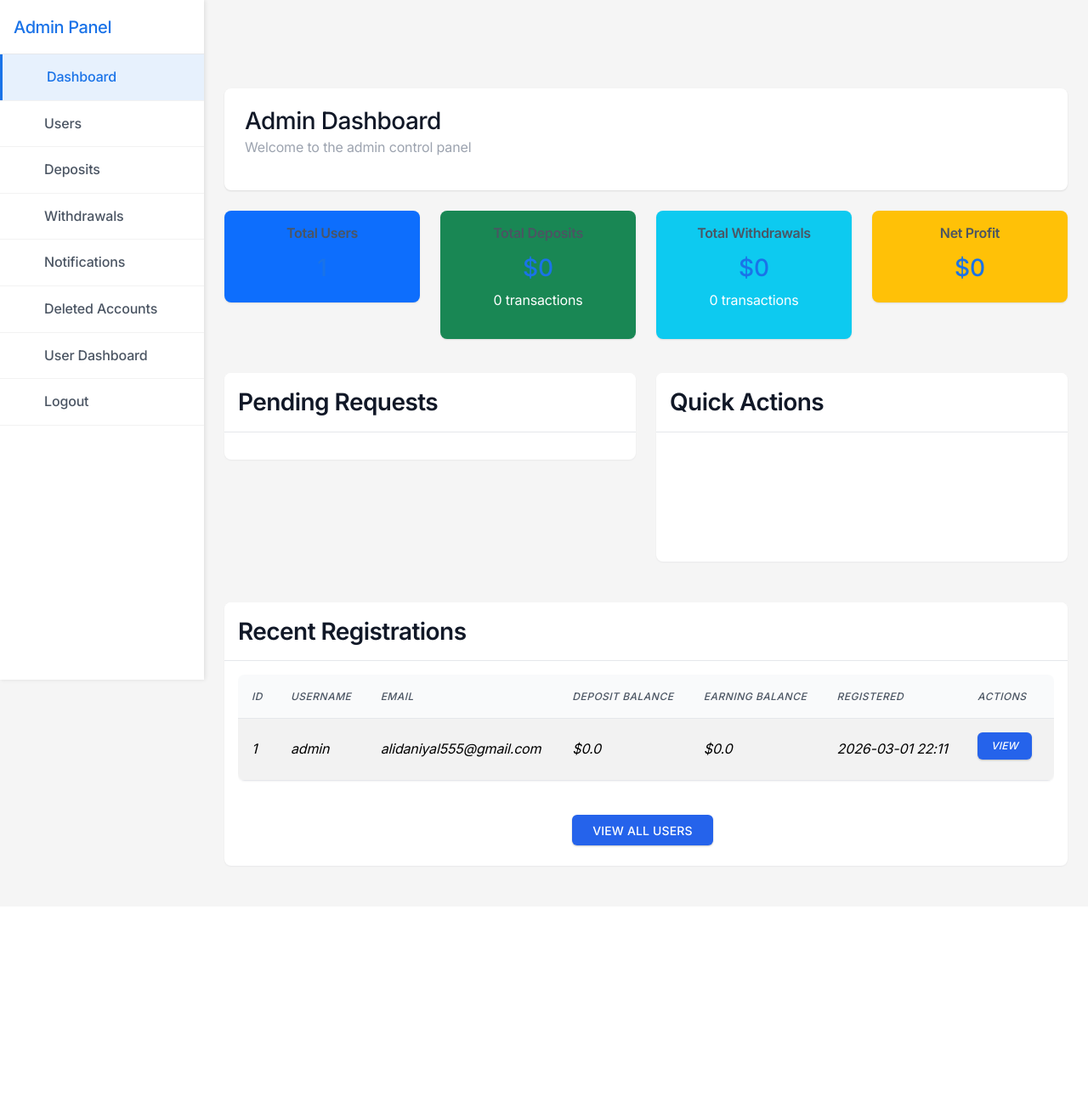
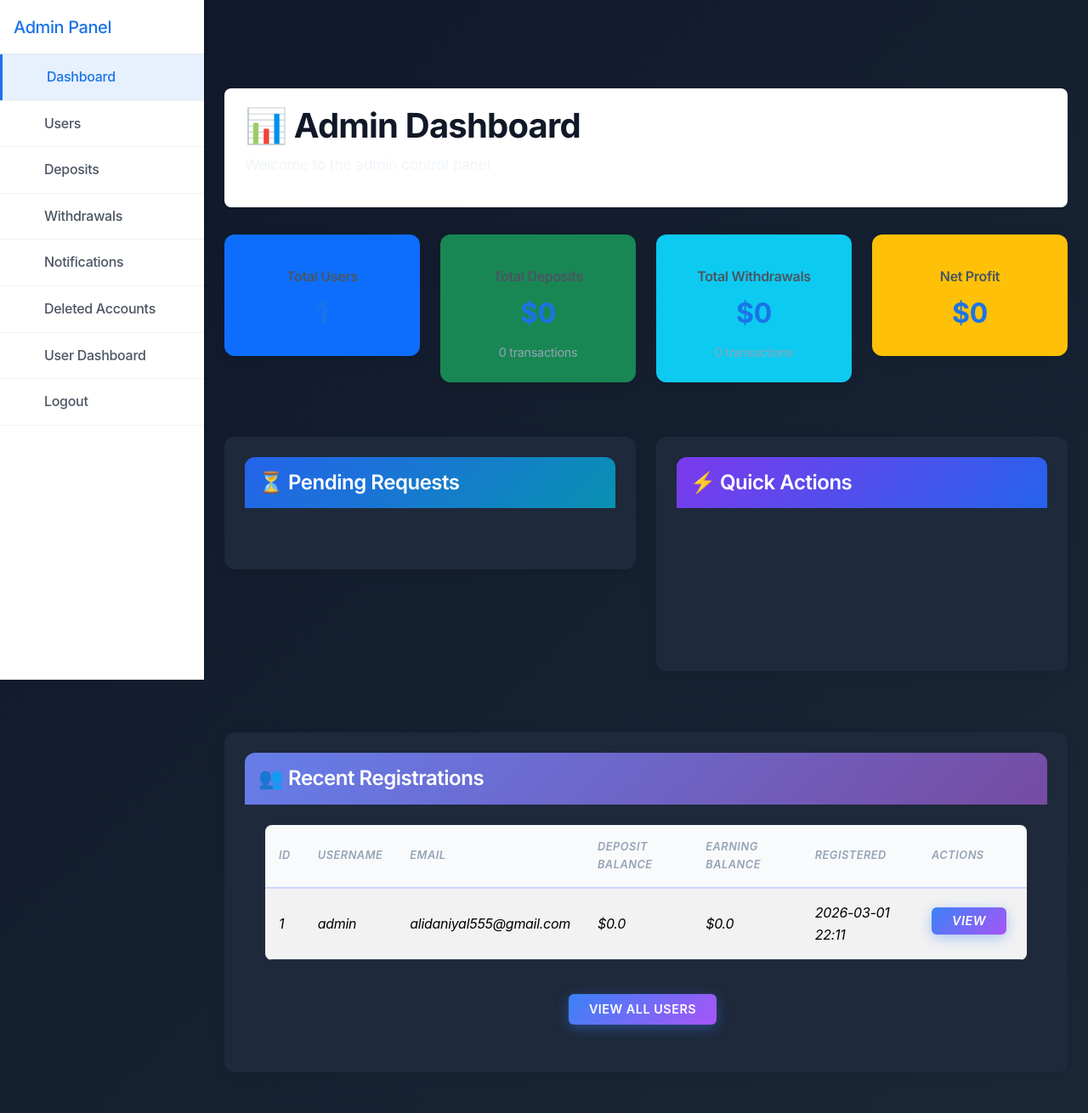
Before and after one commit to alimoonbusiness135-creat/nvestment-Platform, a Flask app: page /admin in a window 1280 px wide. Shown: the whole page at 85% size. Before the commit the page ends 1021 px from the top, so only its background shows below. Run offline with Flask 3, Linux system fonts and the light colour scheme; a user stored in the database is signed in; some libraries are stand-ins or nearby versions.

Commit message:
🎨 Apply modern CSS/JS to admin panel and improve dashboard UI

```diff
--- a/templates/admin/base.html
+++ b/templates/admin/base.html
@@ -8,6 +8,9 @@
     <link rel="stylesheet" href="{{ url_for('static', filename='css/all.min.css') }}"> <!-- Font Awesome -->
     <link rel="stylesheet" href="{{ url_for('static', filename='css/style.css') }}">
     <link rel="stylesheet" href="{{ url_for('static', filename='css/admin.css') }}">
+    <!-- Modern Design System -->
+    <link rel="stylesheet" href="{{ url_for('static', filename='css/modern-dashboard.css') }}">
+    <link rel="stylesheet" href="{{ url_for('static', filename='css/modern-animations.css') }}">
 </head>
 <body class="admin-body">
     <button class="admin-sidebar-toggle" id="sidebar-toggle">
@@ -112,5 +115,7 @@
             });
         });
     </script>
+    <!-- Modern UI Script -->
+    <script src="{{ url_for('static', filename='js/modern-ui.js') }}"></script>
 </body>
 </html>
--- a/templates/admin/dashboard.html
+++ b/templates/admin/dashboard.html
@@ -3,66 +3,66 @@
 {% block title %}Admin Dashboard{% endblock %}
 
 {% block content %}
-<div class="admin-header">
-    <h1>Admin Dashboard</h1>
-    <p class="text-muted">Welcome to the admin control panel</p>
+<div class="admin-header animate-fade-in" style="margin-bottom: 2rem;">
+    <h1 style="font-size: 2.5rem; font-weight: 700; margin-bottom: 0.5rem;">📊 Admin Dashboard</h1>
+    <p class="text-muted" style="font-size: 1.1rem;">Welcome to the admin control panel</p>
 </div>
 
-<div class="row">
-    <div class="col-md-3">
-        <div class="statistic-card bg-primary text-white">
-            <div class="stat-icon"><i class="fas fa-users"></i></div>
-            <h4>Total Users</h4>
-            <p class="value">{{ total_users }}</p>
+<div class="row" style="margin-bottom: 2rem;">
+    <div class="col-md-3 mb-3">
+        <div class="statistic-card bg-primary text-white animate-slide-in" style="border-radius: 12px; padding: 1.5rem; box-shadow: 0 4px 15px rgba(0,0,0,0.1); transition: all 0.3s;">
+            <div class="stat-icon" style="font-size: 2.5rem; margin-bottom: 1rem;"><i class="fas fa-users"></i></div>
+            <h4 style="margin-bottom: 0.5rem; font-weight: 600;">Total Users</h4>
+            <p class="value" style="font-size: 2rem; font-weight: 700; margin: 0;">{{ total_users }}</p>
         </div>
     </div>
-    <div class="col-md-3">
-        <div class="statistic-card bg-success text-white">
-            <div class="stat-icon"><i class="fas fa-money-bill-wave"></i></div>
-            <h4>Total Deposits</h4>
-            <p class="value">${{ total_deposit_amount|round(2) }}</p>
-            <p class="count">{{ total_deposits }} transactions</p>
+    <div class="col-md-3 mb-3">
+        <div class="statistic-card bg-success text-white animate-slide-in" style="border-radius: 12px; padding: 1.5rem; box-shadow: 0 4px 15px rgba(0,0,0,0.1); transition: all 0.3s; animation-delay: 0.1s;">
+            <div class="stat-icon" style="font-size: 2.5rem; margin-bottom: 1rem;"><i class="fas fa-money-bill-wave"></i></div>
+            <h4 style="margin-bottom: 0.5rem; font-weight: 600;">Total Deposits</h4>
+            <p class="value" style="font-size: 2rem; font-weight: 700; margin: 0;">${{ total_deposit_amount|round(2) }}</p>
+            <p class="count" style="font-size: 0.9rem; margin: 0.5rem 0 0 0;">{{ total_deposits }} transactions</p>
         </div>
     </div>
-    <div class="col-md-3">
-        <div class="statistic-card bg-info text-white">
-            <div class="stat-icon"><i class="fas fa-hand-holding-usd"></i></div>
-            <h4>Total Withdrawals</h4>
-            <p class="value">${{ total_withdrawal_amount|round(2) }}</p>
-            <p class="count">{{ total_withdrawals }} transactions</p>
+    <div class="col-md-3 mb-3">
+        <div class="statistic-card bg-info text-white animate-slide-in" style="border-radius: 12px; padding: 1.5rem; box-shadow: 0 4px 15px rgba(0,0,0,0.1); transition: all 0.3s; animation-delay: 0.2s;">
+            <div class="stat-icon" style="font-size: 2.5rem; margin-bottom: 1rem;"><i class="fas fa-hand-holding-usd"></i></div>
+            <h4 style="margin-bottom: 0.5rem; font-weight: 600;">Total Withdrawals</h4>
+            <p class="value" style="font-size: 2rem; font-weight: 700; margin: 0;">${{ total_withdrawal_amount|round(2) }}</p>
+            <p class="count" style="font-size: 0.9rem; margin: 0.5rem 0 0 0;">{{ total_withdrawals }} transactions</p>
         </div>
     </div>
-    <div class="col-md-3">
-        <div class="statistic-card bg-warning text-white">
-            <div class="stat-icon"><i class="fas fa-percentage"></i></div>
-            <h4>Net Profit</h4>
-            <p class="value">${{ (total_deposit_amount - total_withdrawal_amount)|round(2) }}</p>
+    <div class="col-md-3 mb-3">
+        <div class="statistic-card bg-warning text-white animate-slide-in" style="border-radius: 12px; padding: 1.5rem; box-shadow: 0 4px 15px rgba(0,0,0,0.1); transition: all 0.3s; animation-delay: 0.3s;">
+            <div class="stat-icon" style="font-size: 2.5rem; margin-bottom: 1rem;"><i class="fas fa-percentage"></i></div>
+            <h4 style="margin-bottom: 0.5rem; font-weight: 600;">Net Profit</h4>
+            <p class="value" style="font-size: 2rem; font-weight: 700; margin: 0;">${{ (total_deposit_amount - total_withdrawal_amount)|round(2) }}</p>
         </div>
     </div>
 </div>
 
-<div class="row mt-4">
-    <div class="col-lg-6">
-        <div class="card">
-            <div class="card-header">
+<div class="row" style="margin-bottom: 2rem;">
+    <div class="col-lg-6 mb-3">
+        <div class="card animate-fade-in" style="border-radius: 12px; border: none; box-shadow: 0 4px 15px rgba(0,0,0,0.08);">
+            <div class="card-header" style="background: linear-gradient(135deg, var(--primary-color) 0%, var(--secondary-color) 100%); border-radius: 12px 12px 0 0; border: none;">
                 <div class="d-flex justify-content-between align-items-center">
-                    <h3 class="mb-0">Pending Requests</h3>
+                    <h3 class="mb-0" style="color: white; font-weight: 600;">⏳ Pending Requests</h3>
                 </div>
             </div>
-            <div class="card-body">
+            <div class="card-body" style="padding: 1.5rem;">
                 <div class="row">
                     <div class="col-md-6">
-                        <div class="alert alert-warning">
-                            <h4>Pending Deposits</h4>
-                            <p class="display-4">{{ pending_deposits }}</p>
-                            <a href="{{ url_for('admin_deposits', status='pending') }}" class="btn btn-warning btn-sm mt-2">View All</a>
+                        <div class="alert alert-warning" style="border-radius: 8px; padding: 1rem; border: none; background: rgba(255,193,7,0.1);">
+                            <h4 style="color: var(--warning-color); margin-bottom: 0.5rem;">Pending Deposits</h4>
+                            <p class="display-4" style="margin: 0; color: var(--warning-color); font-weight: 700;">{{ pending_deposits }}</p>
+                            <a href="{{ url_for('admin_deposits', status='pending') }}" class="btn btn-warning btn-sm mt-2" style="border-radius: 6px;">View All</a>
                         </div>
                     </div>
                     <div class="col-md-6">
-                        <div class="alert alert-warning">
-                            <h4>Pending Withdrawals</h4>
-                            <p class="display-4">{{ pending_withdrawals }}</p>
-                            <a href="{{ url_for('admin_withdrawals', status='pending') }}" class="btn btn-warning btn-sm mt-2">View All</a>
+                        <div class="alert alert-warning" style="border-radius: 8px; padding: 1rem; border: none; background: rgba(255,193,7,0.1);">
+                            <h4 style="color: var(--warning-color); margin-bottom: 0.5rem;">Pending Withdrawals</h4>
+                            <p class="display-4" style="margin: 0; color: var(--warning-color); font-weight: 700;">{{ pending_withdrawals }}</p>
+                            <a href="{{ url_for('admin_withdrawals', status='pending') }}" class="btn btn-warning btn-sm mt-2" style="border-radius: 6px;">View All</a>
                         </div>
                     </div>
                 </div>
@@ -70,47 +70,47 @@
         </div>
     </div>
 
-    <div class="col-lg-6">
-        <div class="card">
-            <div class="card-header">
-                <h3 class="mb-0">Quick Actions</h3>
+    <div class="col-lg-6 mb-3">
+        <div class="card animate-fade-in" style="border-radius: 12px; border: none; box-shadow: 0 4px 15px rgba(0,0,0,0.08);">
+            <div class="card-header" style="background: linear-gradient(135deg, var(--accent-color) 0%, var(--primary-color) 100%); border-radius: 12px 12px 0 0; border: none;">
+                <h3 class="mb-0" style="color: white; font-weight: 600;">⚡ Quick Actions</h3>
             </div>
-            <div class="card-body">
+            <div class="card-body" style="padding: 1.5rem;">
                 <div class="row">
                     <div class="col-6 col-md-4 mb-3">
-                        <a href="{{ url_for('admin_users') }}" class="btn btn-outline-primary btn-block py-3">
+                        <a href="{{ url_for('admin_users') }}" class="btn btn-outline-primary btn-block py-3" style="border-radius: 8px; border-width: 2px; transition: all 0.3s;">
                             <i class="fas fa-users fa-2x mb-2"></i><br>
-                            Manage Users
+                            <small>Manage Users</small>
                         </a>
                     </div>
                     <div class="col-6 col-md-4 mb-3">
-                        <a href="{{ url_for('admin_deposits') }}" class="btn btn-outline-success btn-block py-3">
+                        <a href="{{ url_for('admin_deposits') }}" class="btn btn-outline-success btn-block py-3" style="border-radius: 8px; border-width: 2px; transition: all 0.3s;">
                             <i class="fas fa-money-bill-wave fa-2x mb-2"></i><br>
-                            Manage Deposits
+                            <small>Manage Deposits</small>
                         </a>
                     </div>
                     <div class="col-6 col-md-4 mb-3">
-                        <a href="{{ url_for('admin_withdrawals') }}" class="btn btn-outline-info btn-block py-3">
+                        <a href="{{ url_for('admin_withdrawals') }}" class="btn btn-outline-info btn-block py-3" style="border-radius: 8px; border-width: 2px; transition: all 0.3s;">
                             <i class="fas fa-hand-holding-usd fa-2x mb-2"></i><br>
-                            Manage Withdrawals
+                            <small>Manage Withdrawals</small>
                         </a>
                     </div>
                     <div class="col-6 col-md-4 mb-3">
-                        <a href="{{ url_for('admin_notifications') }}" class="btn btn-outline-warning btn-block py-3">
+                        <a href="{{ url_for('admin_notifications') }}" class="btn btn-outline-warning btn-block py-3" style="border-radius: 8px; border-width: 2px; transition: all 0.3s;">
                             <i class="fas fa-bell fa-2x mb-2"></i><br>
-                            Send Notifications
+                            <small>Send Notifications</small>
                         </a>
                     </div>
                     <div class="col-6 col-md-4 mb-3">
-                        <a href="{{ url_for('admin_deleted_accounts') }}" class="btn btn-outline-danger btn-block py-3">
+                        <a href="{{ url_for('admin_deleted_accounts') }}" class="btn btn-outline-danger btn-block py-3" style="border-radius: 8px; border-width: 2px; transition: all 0.3s;">
                             <i class="fas fa-user-slash fa-2x mb-2"></i><br>
-                            Deleted Accounts
+                            <small>Deleted Accounts</small>
                         </a>
                     </div>
                     <div class="col-6 col-md-4 mb-3">
-                        <a href="{{ url_for('dashboard') }}" class="btn btn-outline-secondary btn-block py-3">
+                        <a href="{{ url_for('dashboard') }}" class="btn btn-outline-secondary btn-block py-3" style="border-radius: 8px; border-width: 2px; transition: all 0.3s;">
                             <i class="fas fa-user-circle fa-2x mb-2"></i><br>
-                            User Dashboard
+                            <small>User Dashboard</small>
                         </a>
                     </div>
                 </div>
@@ -119,38 +119,38 @@
     </div>
 </div>
 
-<div class="row mt-4">
+<div class="row" style="margin-top: 2rem;">
     <div class="col-md-12">
-        <div class="card">
-            <div class="card-header">
-                <h3 class="mb-0">Recent Registrations</h3>
+        <div class="card animate-fade-in" style="border-radius: 12px; border: none; box-shadow: 0 4px 15px rgba(0,0,0,0.08);">
+            <div class="card-header" style="background: linear-gradient(135deg, #667eea 0%, #764ba2 100%); border-radius: 12px 12px 0 0; border: none;">
+                <h3 class="mb-0" style="color: white; font-weight: 600;">👥 Recent Registrations</h3>
             </div>
-            <div class="card-body">
+            <div class="card-body" style="padding: 1.5rem;">
                 {% if recent_users %}
                 <div class="table-responsive">
-                    <table class="table table-striped">
+                    <table class="table table-striped" style="border-collapse: collapse;">
                         <thead>
-                            <tr>
-                                <th>ID</th>
-                                <th>Username</th>
-                                <th>Email</th>
-                                <th>Deposit Balance</th>
-                                <th>Earning Balance</th>
-                                <th>Registered</th>
-                                <th>Actions</th>
+                            <tr style="background-color: rgba(102, 126, 234, 0.1); border-bottom: 2px solid rgba(102, 126, 234, 0.3);">
+                                <th style="padding: 1rem; font-weight: 600;">ID</th>
+                                <th style="padding: 1rem; font-weight: 600;">Username</th>
+                                <th style="padding: 1rem; font-weight: 600;">Email</th>
+                                <th style="padding: 1rem; font-weight: 600;">Deposit Balance</th>
+                                <th style="padding: 1rem; font-weight: 600;">Earning Balance</th>
+                                <th style="padding: 1rem; font-weight: 600;">Registered</th>
+                                <th style="padding: 1rem; font-weight: 600;">Actions</th>
                             </tr>
                         </thead>
                         <tbody>
                             {% for user in recent_users %}
-                            <tr>
-                                <td>{{ user.id }}</td>
-                                <td>{{ user.username }}</td>
-                                <td>{{ user.email }}</td>
-                                <td>${{ user.deposit_balance|round(2) }}</td>
-                                <td>${{ user.earning_balance|round(2) }}</td>
-                                <td>{{ user.created_at.strftime('%Y-%m-%d %H:%M') }}</td>
-                                <td>
-                                    <a href="{{ url_for('admin_user_detail', user_id=user.id) }}" class="btn btn-sm btn-primary">View</a>
+                            <tr style="border-bottom: 1px solid #f0f0f0; transition: all 0.3s;">
+                                <td style="padding: 1rem;">{{ user.id }}</td>
+                                <td style="padding: 1rem;">{{ user.username }}</td>
+                                <td style="padding: 1rem;">{{ user.email }}</td>
+                                <td style="padding: 1rem;">${{ user.deposit_balance|round(2) }}</td>
+                                <td style="padding: 1rem;">${{ user.earning_balance|round(2) }}</td>
+                                <td style="padding: 1rem;">{{ user.created_at.strftime('%Y-%m-%d %H:%M') }}</td>
+                                <td style="padding: 1rem;">
+                                    <a href="{{ url_for('admin_user_detail', user_id=user.id) }}" class="btn btn-sm btn-primary" style="border-radius: 6px;">View</a>
                                 </td>
                             </tr>
                             {% endfor %}
@@ -158,10 +158,12 @@
                     </table>
                 </div>
                 {% else %}
-                <div class="alert alert-info">No recent registrations.</div>
+                <div class="alert alert-info" style="border-radius: 8px; border: none; background: rgba(23, 162, 184, 0.1);">
+                    No recent registrations.
+                </div>
                 {% endif %}
                 <div class="text-center mt-3">
-                    <a href="{{ url_for('admin_users') }}" class="btn btn-primary">View All Users</a>
+                    <a href="{{ url_for('admin_users') }}" class="btn btn-primary" style="border-radius: 6px; padding: 0.5rem 1.5rem;">View All Users</a>
                 </div>
             </div>
         </div>
```
